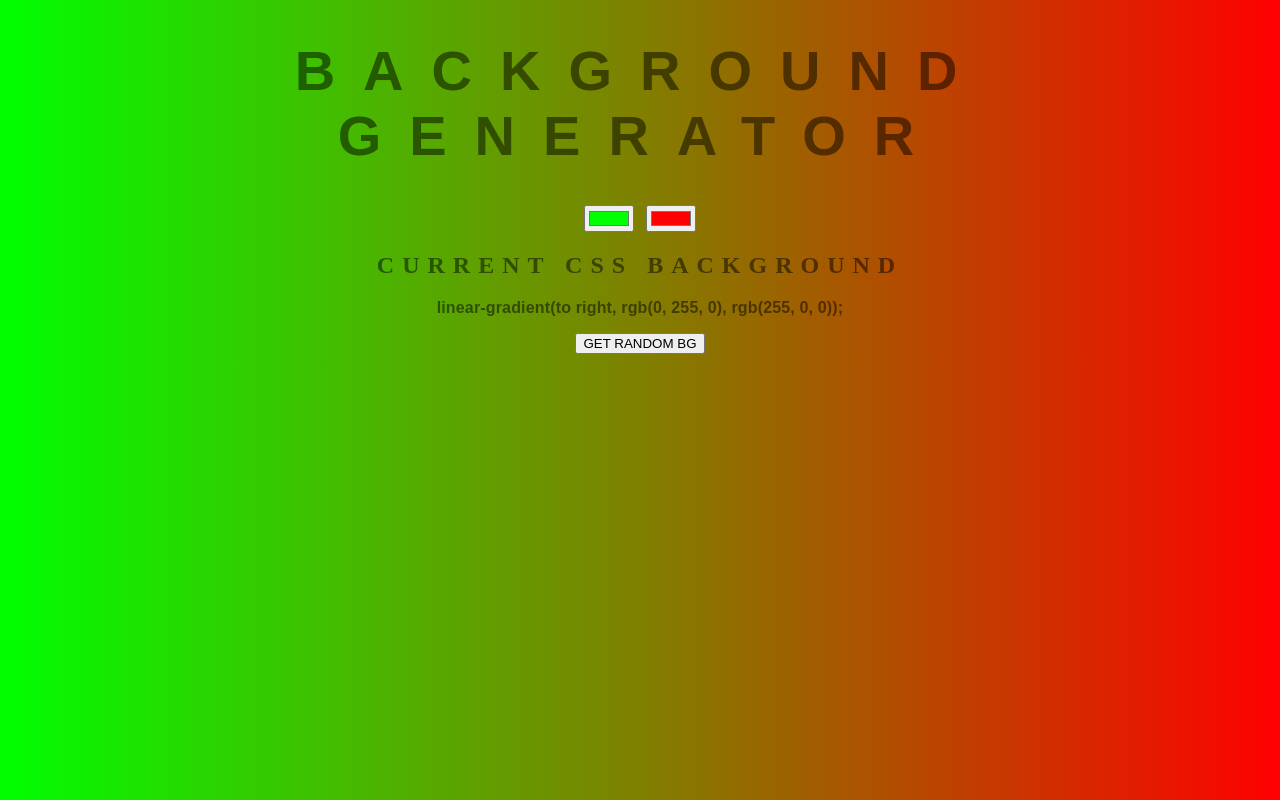
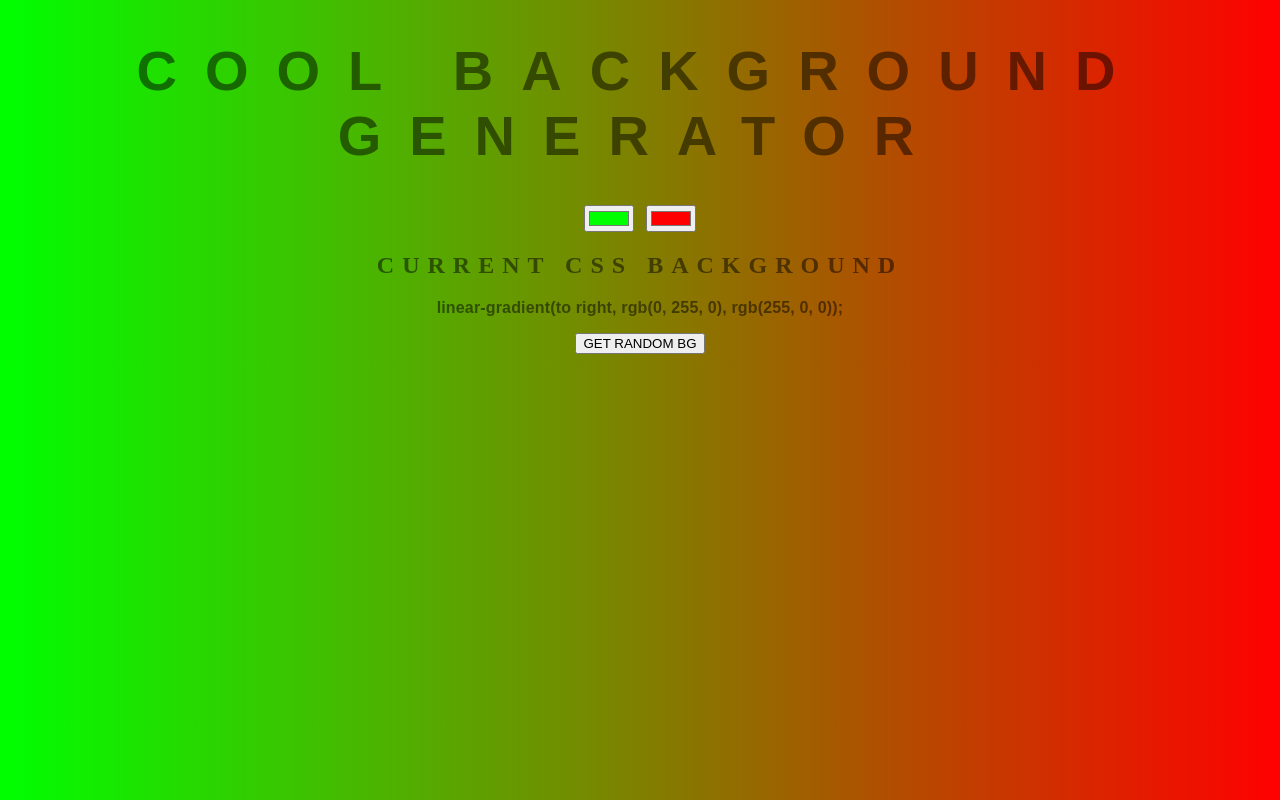
Before and after one commit to dayan-c/background-generator, a website: page index.html in a window 1280 px wide. Drawn offline with Linux system fonts and the light colour scheme.

Commit message:
changed title

```diff
--- a/index.html
+++ b/index.html
@@ -5,7 +5,7 @@
 	<link rel="stylesheet" type="text/css" href="style.css">
 </head>
 <body id="gradient">
-	<h1>Background Generator</h1>
+	<h1>COOL Background Generator</h1>
 	<input class="color1" type="color" name="color1" value="#00ff00">
 	<input class="color2" type="color" name="color2" value="#ff0000">
 	<h2>Current CSS Background</h2>
```
Also changed, not shown: package.json (added, +19 -0 lines).
